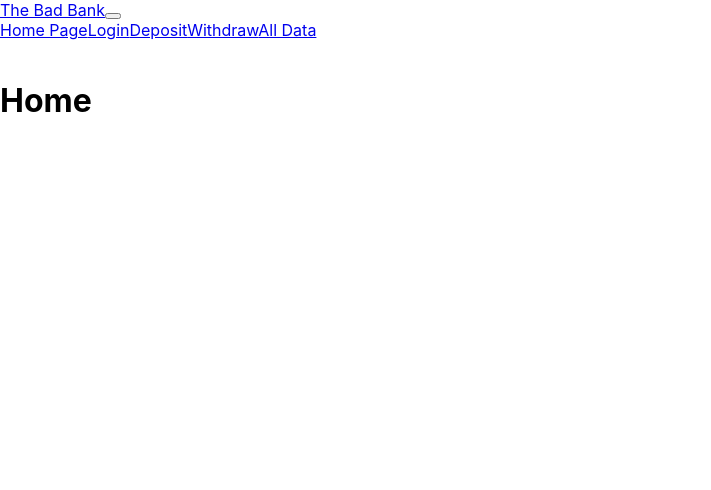
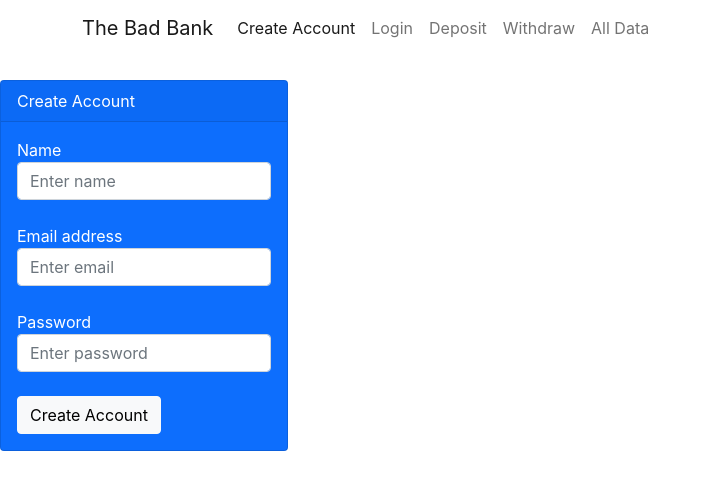
Before and after one commit to rockgard3n/BadBankApp, a React (Create React App) app in the folder badbank/: page /#/createaccount in a window 1280 px wide. Shown: the top 490 px of the page, without its empty margins (0-711 px from the left). Built offline with nearby package versions, Linux system fonts and the light colour scheme.

Commit message:
Created Account page done

```diff
--- a/badbank/src/App.js
+++ b/badbank/src/App.js
@@ -1,6 +1,6 @@
 import logo from './logo.svg';
 import './App.css';
-import NaviBar from './components/navbar';
+import NavBar from './components/navbar';
 import { Outlet } from 'react-router-dom';
 // import { UserContext } from './components/context';
 
@@ -9,7 +9,7 @@ function App() {
     <div>
 
       {/* The outlet tag allows the router to render whatever I'm linking to */}
-      <NaviBar/>
+      <NavBar/>
       <br/>
       <div className="centered">
       <Outlet />
--- a/badbank/src/components/context.js
+++ b/badbank/src/components/context.js
@@ -1,4 +1,28 @@
 import React from 'react';
 
 const UserContext = React.createContext(null);
+
+function Card(props){
+    function classes(){
+      const bg  = props.bgcolor ? ' bg-' + props.bgcolor : ' ';
+      const txt = props.txtcolor ? ' text-' + props.txtcolor: ' text-white';
+      return 'card mb-3 ' + bg + txt;
+    }
+
+    return (
+      <div className={classes()} style={{maxWidth: "18rem"}}>
+        <div className="card-header">{props.header}</div>
+        <div className="card-body">
+          {props.title && (<h5 className="card-title">{props.title}</h5>)}
+          {props.text && (<p className="card-text">{props.text}</p>)}
+          {props.body}
+          {props.status && (<div id='createStatus'>{props.status}</div>)}
+        </div>
+      </div>
+    );
+  }
+
+
+
 export { UserContext };
+export default Card;
--- a/badbank/src/components/navbar.js
+++ b/badbank/src/components/navbar.js
@@ -2,7 +2,7 @@ import React from 'react';
 import {Navbar, Container, Nav} from 'react-bootstrap';
 import {LinkContainer} from 'react-router-bootstrap';
 
-function NaviBar(){
+function NavBar(){
     return(
         <Navbar className="color-nav" expand="lg">
             <Container>
@@ -10,7 +10,7 @@ function NaviBar(){
                 <Navbar.Toggle aria-controls="basic-navbar-nav"/>
                 <Navbar.Collapse id="basic-navbar-nav">
                     <Nav className="me-auto">
-                        <LinkContainer to="/"><Nav.Link>Home Page</Nav.Link></LinkContainer>
+                        <LinkContainer to="createaccount"><Nav.Link>Create Account</Nav.Link></LinkContainer>
                         <LinkContainer to="login"><Nav.Link>Login</Nav.Link></LinkContainer>
                         <LinkContainer to="deposit"><Nav.Link>Deposit</Nav.Link></LinkContainer>
                         <LinkContainer to="withdraw"><Nav.Link>Withdraw</Nav.Link></LinkContainer>
@@ -23,4 +23,4 @@ function NaviBar(){
 
 }
 
-export default NaviBar;
+export default NavBar;
--- a/badbank/src/index.js
+++ b/badbank/src/index.js
@@ -1,9 +1,13 @@
+// These imports are what my Spa function relies on to work properly and also for it to look nice and snazzy
 import React from 'react';
 import ReactDOM from 'react-dom';
-import {BrowserRouter, Routes, Route} from 'react-router-dom';
+import {HashRouter, Routes, Route} from 'react-router-dom';
+import App from './App';
+import { UserContext } from './components/context'
+import 'bootstrap/dist/css/bootstrap.min.css';
 import './index.css';
-import App from './App';
 
+// These import my different routes for the navbar as elements, makes the code cleaner
 import Home from './routes/home';
 import CreateAccount from './routes/createaccount';
 import Login from './routes/login';
@@ -11,20 +15,12 @@ import Deposit from './routes/deposit';
 import Withdraw from './routes/withdraw';
 import AllData from './routes/alldata';
 
-ReactDOM.render(
-  <React.StrictMode>
-    <BrowserRouter>
 
-{/* Wrap everything below in UserContext.Provider to make context available
-to all the associated routes. Then define how the context object is going to
-look initially */}
-
-
+function Spa() {
+  return(
+    <HashRouter>
+      <UserContext.Provider value={{users:[{name:'abel',email:'abel@mit.edu',password:'secret',balance:100}], currentUserIndex: null}}>
       <Routes>
-
-{/* Can pass props to each of the components below within the curly braces
-for element within each route */}
-
         <Route path="/" element={<App />}>
           <Route index element={<Home />}/>
           <Route path="createaccount" element={<CreateAccount />} />
@@ -34,7 +30,12 @@ for element within each route */}
           <Route path="alldata" element={<AllData />} />
         </Route>
       </Routes>
-    </BrowserRouter>
-  </React.StrictMode>,
-  document.querySelector('#root')
+      </UserContext.Provider>
+    </HashRouter>
+  );
+}
+
+ReactDOM.render(
+  <Spa/>,
+  document.getElementById('root')
 );
--- a/badbank/src/routes/createaccount.js
+++ b/badbank/src/routes/createaccount.js
@@ -1,6 +1,75 @@
+import React from 'react';
+import { UserContext } from '../components/context'
+import Card from '../components/context'
+
+
 function CreateAccount(){
+    const [show, setShow]         = React.useState(true);
+    const [status, setStatus]     = React.useState('');
+    const [name, setName]         = React.useState('');
+    const [email, setEmail]       = React.useState('');
+    const [password, setPassword] = React.useState('');
+
+    const ctx = React.useContext(UserContext);
+
+    function validate(field, label){
+        if (!field) {
+          // setStatus('Error: ' + label);
+          // setTimeout(() => setStatus(''),3000);
+          return false;
+        }
+        return true;
+    }
+
+    //function that covers logging the new user in context and also giving the appropriate error status if need
+    //note Im giving everyone a free hundred smackers in their balance to get started cus im a good guy
+    function handleCreate(){
+      console.log(name,email,password);
+      if (!validate(name,     'name'))  {
+          setStatus("Please enter a name");
+          return;
+      }
+      if (!validate(email,    'email') || !email.includes('@')) {
+        setStatus("Please enter a valid email");
+        return;
+    } ;
+      if (!validate(password, 'password') || password.length < 8) {
+        setStatus("Please enter a valid 8+ character password");
+        return;}
+      ctx.users.push({name,email,password,balance:100});
+      setStatus("")
+      setShow(false);
+    }
+
+    function clearForm(){
+      setName('');
+      setEmail('');
+      setPassword('');
+      setShow(true);
+    }
+
     return (
-      <h1>Create</h1>
+      <Card
+        bgcolor="primary"
+        header="Create Account"
+        status={status}
+        body={show ? (
+                <>
+                Name<br/>
+                <input type="input" className="form-control" id="name" placeholder="Enter name" value={name} onChange={e => setName(e.currentTarget.value)} /><br/>
+                Email address<br/>
+                <input type="input" className="form-control" id="email" placeholder="Enter email" value={email} onChange={e => setEmail(e.currentTarget.value)}/><br/>
+                Password<br/>
+                <input type="password" className="form-control" id="password" placeholder="Enter password" value={password} onChange={e => setPassword(e.currentTarget.value)}/><br/>
+                <button type="submit" className="btn btn-light" onClick={handleCreate}>Create Account</button>
+                </>
+              ):(
+                <>
+                <h5>Success</h5>
+                <button type="submit" className="btn btn-light" onClick={clearForm}>Add another account</button>
+                </>
+              )}
+      />
     )
   }
 
--- a/badbank/src/routes/deposit.js
+++ b/badbank/src/routes/deposit.js
@@ -1,6 +1,13 @@
+import React from 'react';
+import { UserContext } from "../components/context";
+import Card from "../components/context"
+
 function Deposit(){
+    const ctx = React.useContext(UserContext);
+
     return (
-      <h1>Deposit</h1>
+      <h1>Deposit <br/> {JSON.stringify(ctx)} </h1>
+
     )
   }
 
--- a/badbank/src/routes/home.js
+++ b/badbank/src/routes/home.js
@@ -1,7 +1,16 @@
+import Card from '../components/context'
+import bankImage from '../components/bank.png'
+
 function Home(){
-return (
-      <h1>Home</h1>
-    )
+    return (
+      <Card
+        txtcolor="black"
+        header="BadBank Landing Module"
+        title="Welcome to the bank"
+        text="You can move around using the navigation bar."
+        body={(<img src={bankImage} className="img-fluid" alt="Responsive image"/>)}
+      />
+    );
   }
 
 export default Home;
--- a/badbank/src/routes/login.js
+++ b/badbank/src/routes/login.js
@@ -1,4 +1,26 @@
+import React from "react";
+import { UserContext } from '../components/context'
+import Card from '../components/context'
+
+
 function Login(){
+    const ctx = React.useContext(UserContext);
+
+    const [status, setStatus]     = React.useState('');
+    const [name, setName]         = React.useState('');
+    const [email, setEmail]       = React.useState('');
+    const [password, setPassword] = React.useState('');
+    const [loggedIn, setLoggedIn] = ctx.loginState;
+    //checks if a user is logged in currently, this impacts whether users can see the login card or not
+    const [show, setShow]         = React.useState(() => {
+        if (ctx.currentUser) {
+            return false;
+        } else {
+            return true;
+        }
+    });
+
+
     return (
       <h1>Login</h1>
     )
```
Also changed, not shown: badbank/src/components/cards.js (deleted, +0 -21 lines), badbank/src/components/bank.png (renamed from badbank/src/Todelete/bank.png).
